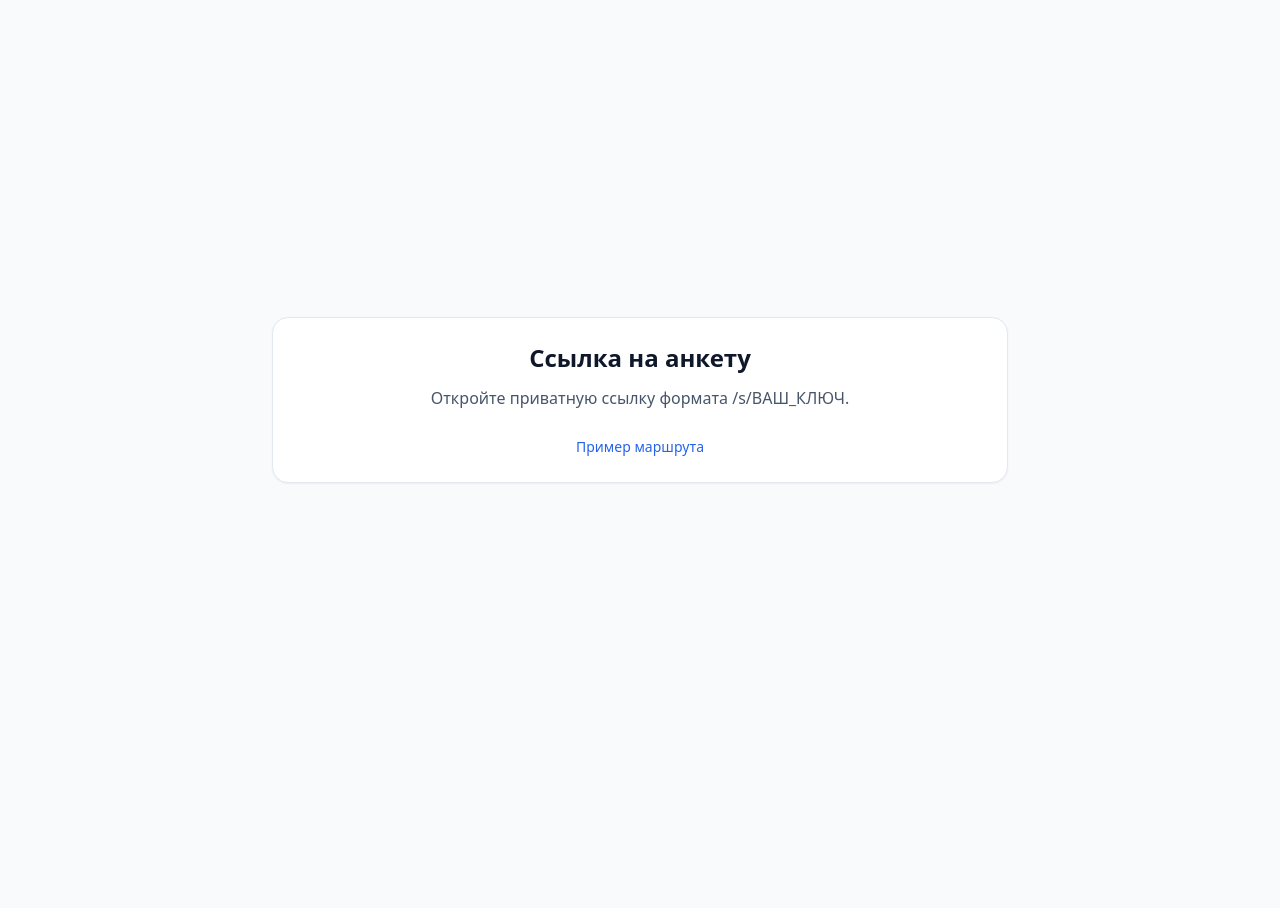
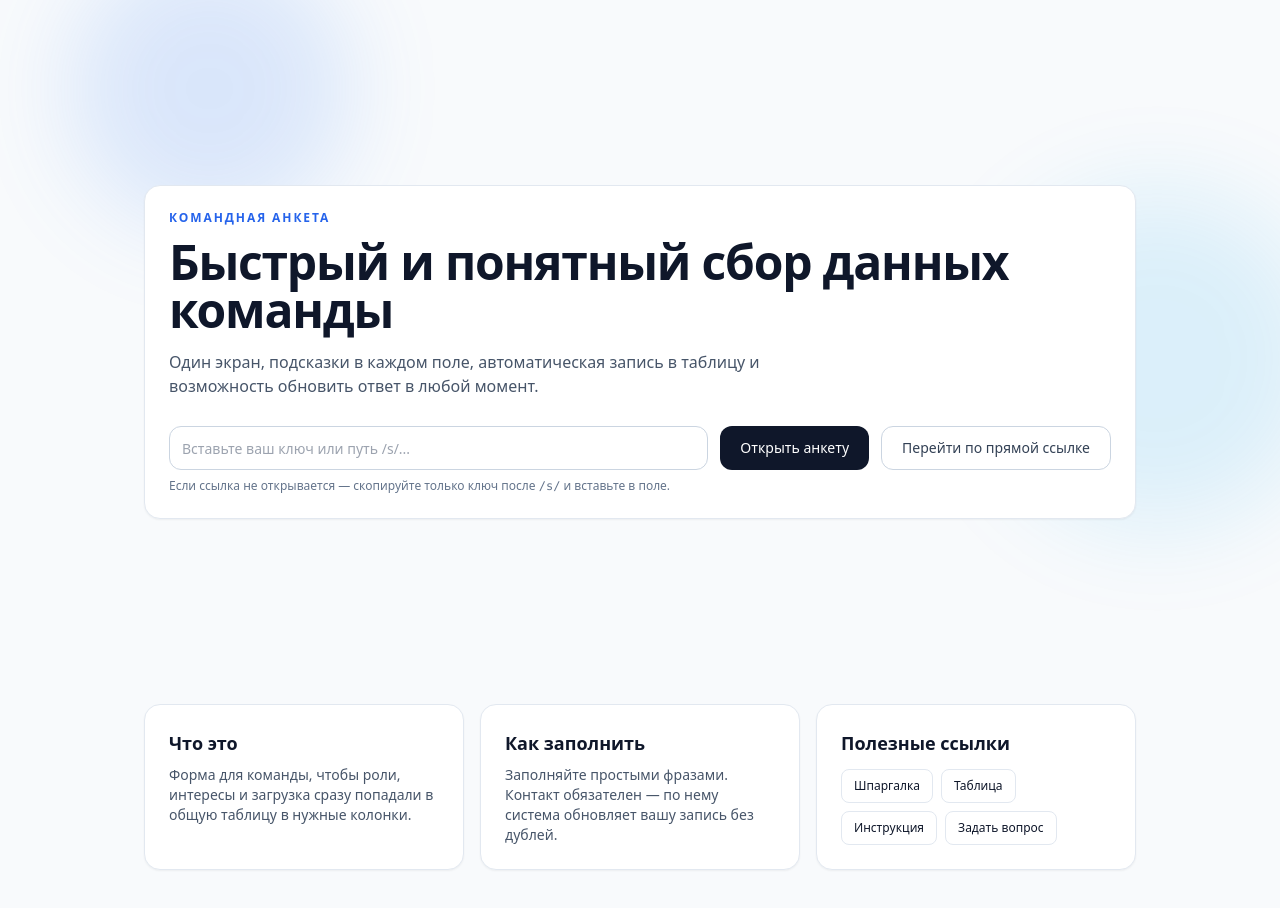
Before and after one commit to Sanechka689/team-intake-form, a Next.js app: page / in a window 1280 px wide. Shown: the top 908 px of the page. Before the commit the page ends 800 px from the top, so only its background shows below. Built offline with nearby package versions, Linux system fonts and the light colour scheme.

Commit message:
fix: improve access flow and add animated landing screen

```diff
--- a/app/globals.css
+++ b/app/globals.css
@@ -12,6 +12,42 @@ body {
 
 .section-card {
   @apply rounded-2xl border border-slate-200 bg-white p-6 shadow-sm;
+}
+
+.hero-glow {
+  position: absolute;
+  z-index: -1;
+  border-radius: 9999px;
+  filter: blur(48px);
+  opacity: 0.5;
+  animation: heroFloat 8s ease-in-out infinite;
+}
+
+.hero-glow-a {
+  height: 280px;
+  width: 280px;
+  top: -60px;
+  left: 5%;
+  background: rgba(59, 130, 246, 0.32);
+}
+
+.hero-glow-b {
+  height: 340px;
+  width: 340px;
+  top: 18%;
+  right: -40px;
+  background: rgba(14, 165, 233, 0.24);
+  animation-delay: 1.2s;
+}
+
+@keyframes heroFloat {
+  0%,
+  100% {
+    transform: translateY(0px) translateX(0px);
+  }
+  50% {
+    transform: translateY(12px) translateX(8px);
+  }
 }
 
 .field-label {
--- a/app/page.tsx
+++ b/app/page.tsx
@@ -1,17 +1,15 @@
-import Link from 'next/link';
+import { PublicHome } from '@/components/public-home';
 
 export default function HomePage() {
   return (
-    <main className="mx-auto flex min-h-screen max-w-3xl items-center justify-center px-4">
-      <div className="section-card w-full text-center">
-        <h1 className="text-2xl font-semibold">Ссылка на анкету</h1>
-        <p className="mt-3 text-slate-600">Откройте приватную ссылку формата /s/ВАШ_КЛЮЧ.</p>
-        <p className="mt-6">
-          <Link className="text-sm font-medium text-blue-600 hover:text-blue-700" href="/s/demo">
-            Пример маршрута
-          </Link>
-        </p>
-      </div>
-    </main>
+    <PublicHome
+      defaultFormPath={process.env.DEFAULT_FORM_PATH ?? null}
+      links={{
+        cheatsheet: process.env.LINK_CHEATSHEET ?? '#',
+        table: process.env.LINK_TABLE ?? '#',
+        instruction: process.env.LINK_INSTRUCTION ?? '#',
+        askQuestion: process.env.LINK_QUESTIONS ?? '#'
+      }}
+    />
   );
 }
--- a/app/s/[token]/page.tsx
+++ b/app/s/[token]/page.tsx
@@ -1,10 +1,37 @@
-import { notFound } from 'next/navigation';
+import Link from 'next/link';
 import { IntakeForm } from '@/components/intake-form';
+import { getAccessSecret } from '@/lib/security/access';
 
 export default function SecretFormPage({ params }: { params: { token: string } }) {
-  const secret = process.env.APP_SECRET;
-  if (!secret || params.token !== secret) {
-    notFound();
+  const secret = getAccessSecret();
+
+  if (!secret) {
+    return (
+      <main className="mx-auto flex min-h-screen max-w-3xl items-center justify-center px-4">
+        <div className="section-card w-full text-center">
+          <h1 className="text-2xl font-semibold">Анкета временно недоступна</h1>
+          <p className="mt-3 text-slate-600">
+            Сервисный ключ не задан в окружении Vercel (`APP_SECRET`), поэтому ссылка не может быть проверена.
+          </p>
+        </div>
+      </main>
+    );
+  }
+
+  if (params.token !== secret) {
+    return (
+      <main className="mx-auto flex min-h-screen max-w-3xl items-center justify-center px-4">
+        <div className="section-card w-full text-center">
+          <h1 className="text-2xl font-semibold">Ссылка недействительна</h1>
+          <p className="mt-3 text-slate-600">Проверьте ключ или откройте стартовую страницу, чтобы вставить его вручную.</p>
+          <p className="mt-6">
+            <Link className="text-sm font-medium text-blue-600 hover:text-blue-700" href="/">
+              Перейти на стартовую страницу
+            </Link>
+          </p>
+        </div>
+      </main>
+    );
   }
 
   return <IntakeForm token={params.token} />;
--- a/components/intake-form.tsx
+++ b/components/intake-form.tsx
@@ -115,7 +115,7 @@ export function IntakeForm({ token }: { token: string }) {
 
   return (
     <main className="mx-auto max-w-4xl px-4 pb-28 pt-8">
-      <section className="section-card animate-floatIn">
+      <section className="section-card animate-floatIn bg-gradient-to-br from-white via-white to-blue-50">
         <h1 className="text-3xl font-semibold tracking-tight">Анкета команды</h1>
         <p className="mt-3 text-slate-600">
           Заполните форму один раз. Если захотите изменить ответы позже — просто отправьте снова с тем же Telegram/Email.
--- /dev/null
+++ b/components/public-home.tsx
@@ -0,0 +1,109 @@
+'use client';
+
+import { FormEvent, useState } from 'react';
+import Link from 'next/link';
+import { useRouter } from 'next/navigation';
+
+type PublicLinks = {
+  cheatsheet: string;
+  table: string;
+  instruction: string;
+  askQuestion: string;
+};
+
+type PublicHomeProps = {
+  links: PublicLinks;
+  defaultFormPath: string | null;
+};
+
+export function PublicHome({ links, defaultFormPath }: PublicHomeProps) {
+  const router = useRouter();
+  const [tokenInput, setTokenInput] = useState('');
+
+  const onOpenSecretLink = (event: FormEvent<HTMLFormElement>) => {
+    event.preventDefault();
+    const clean = tokenInput.trim().replace(/^\/s\//, '');
+    if (!clean) {
+      return;
+    }
+    router.push(`/s/${encodeURIComponent(clean)}`);
+  };
+
+  return (
+    <main className="relative overflow-hidden">
+      <div className="hero-glow hero-glow-a" />
+      <div className="hero-glow hero-glow-b" />
+
+      <section className="mx-auto flex min-h-[88vh] w-full max-w-5xl items-center px-4 py-12">
+        <div className="section-card w-full animate-floatIn">
+          <p className="text-xs font-semibold uppercase tracking-[0.16em] text-blue-600">Командная анкета</p>
+          <h1 className="mt-3 text-3xl font-semibold tracking-tight text-slate-900 md:text-5xl">
+            Быстрый и понятный сбор данных команды
+          </h1>
+          <p className="mt-4 max-w-2xl text-sm text-slate-600 md:text-base">
+            Один экран, подсказки в каждом поле, автоматическая запись в таблицу и возможность обновить ответ в любой момент.
+          </p>
+
+          <form className="mt-7 flex flex-col gap-3 md:flex-row" onSubmit={onOpenSecretLink}>
+            <input
+              value={tokenInput}
+              onChange={(event) => setTokenInput(event.target.value)}
+              placeholder="Вставьте ваш ключ или путь /s/..."
+              className="field-input h-11 md:flex-1"
+            />
+            <button
+              type="submit"
+              className="h-11 rounded-xl bg-slate-900 px-5 text-sm font-medium text-white transition hover:bg-slate-800"
+            >
+              Открыть анкету
+            </button>
+            {defaultFormPath ? (
+              <Link
+                href={defaultFormPath}
+                className="inline-flex h-11 items-center justify-center rounded-xl border border-slate-300 px-5 text-sm font-medium text-slate-700 transition hover:bg-slate-50"
+              >
+                Перейти по прямой ссылке
+              </Link>
+            ) : null}
+          </form>
+
+          <p className="mt-2 text-xs text-slate-500">
+            Если ссылка не открывается — скопируйте только ключ после <code>/s/</code> и вставьте в поле.
+          </p>
+        </div>
+      </section>
+
+      <section className="mx-auto grid w-full max-w-5xl gap-4 px-4 pb-28 md:grid-cols-3">
+        <article className="section-card">
+          <h2 className="text-lg font-semibold">Что это</h2>
+          <p className="mt-2 text-sm text-slate-600">
+            Форма для команды, чтобы роли, интересы и загрузка сразу попадали в общую таблицу в нужные колонки.
+          </p>
+        </article>
+        <article className="section-card">
+          <h2 className="text-lg font-semibold">Как заполнить</h2>
+          <p className="mt-2 text-sm text-slate-600">
+            Заполняйте простыми фразами. Контакт обязателен — по нему система обновляет вашу запись без дублей.
+          </p>
+        </article>
+        <article className="section-card">
+          <h2 className="text-lg font-semibold">Полезные ссылки</h2>
+          <div className="mt-3 flex flex-wrap gap-2">
+            <a className="rounded-lg border border-slate-200 px-3 py-2 text-xs font-medium hover:bg-slate-50" href={links.cheatsheet} target="_blank" rel="noreferrer">
+              Шпаргалка
+            </a>
+            <a className="rounded-lg border border-slate-200 px-3 py-2 text-xs font-medium hover:bg-slate-50" href={links.table} target="_blank" rel="noreferrer">
+              Таблица
+            </a>
+            <a className="rounded-lg border border-slate-200 px-3 py-2 text-xs font-medium hover:bg-slate-50" href={links.instruction} target="_blank" rel="noreferrer">
+              Инструкция
+            </a>
+            <a className="rounded-lg border border-slate-200 px-3 py-2 text-xs font-medium hover:bg-slate-50" href={links.askQuestion} target="_blank" rel="noreferrer">
+              Задать вопрос
+            </a>
+          </div>
+        </article>
+      </section>
+    </main>
+  );
+}
--- a/lib/security/access.ts
+++ b/lib/security/access.ts
@@ -1,7 +1,15 @@
+export function getAccessSecret(): string {
+  return String(process.env.APP_SECRET ?? '').trim();
+}
+
+export function isAccessConfigured(): boolean {
+  return getAccessSecret().length > 0;
+}
+
 export function isAccessTokenValid(token: string | null | undefined): boolean {
-  const secret = process.env.APP_SECRET;
+  const secret = getAccessSecret();
   if (!secret) {
     return false;
   }
-  return token === secret;
+  return String(token ?? '').trim() === secret;
 }
```
Also changed, not shown: 2 other files (tests, documents, lock files or other folders).
